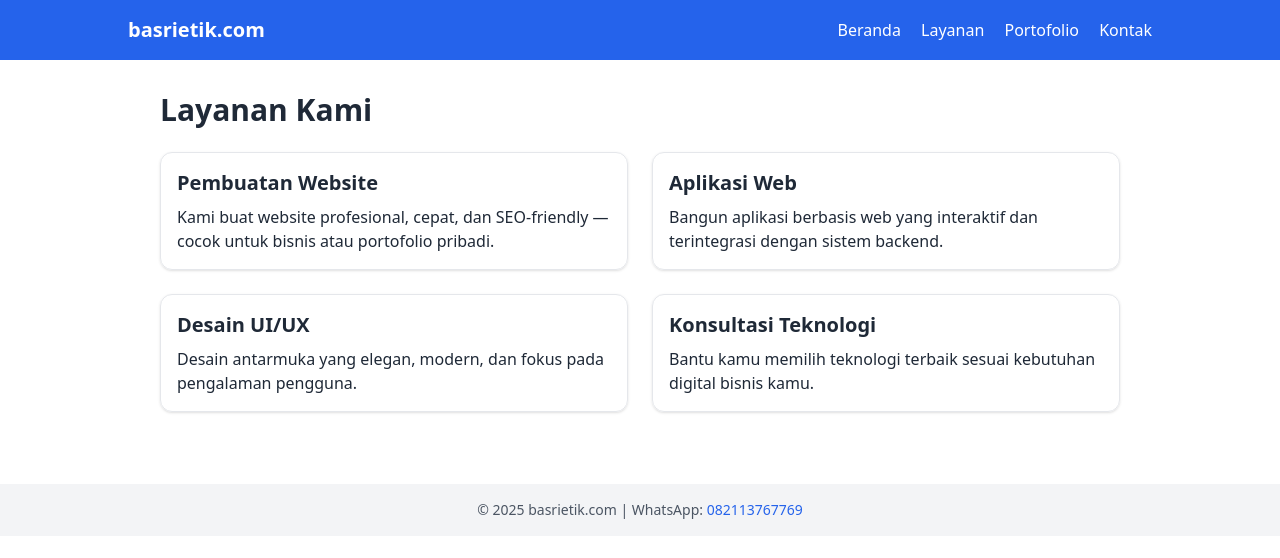
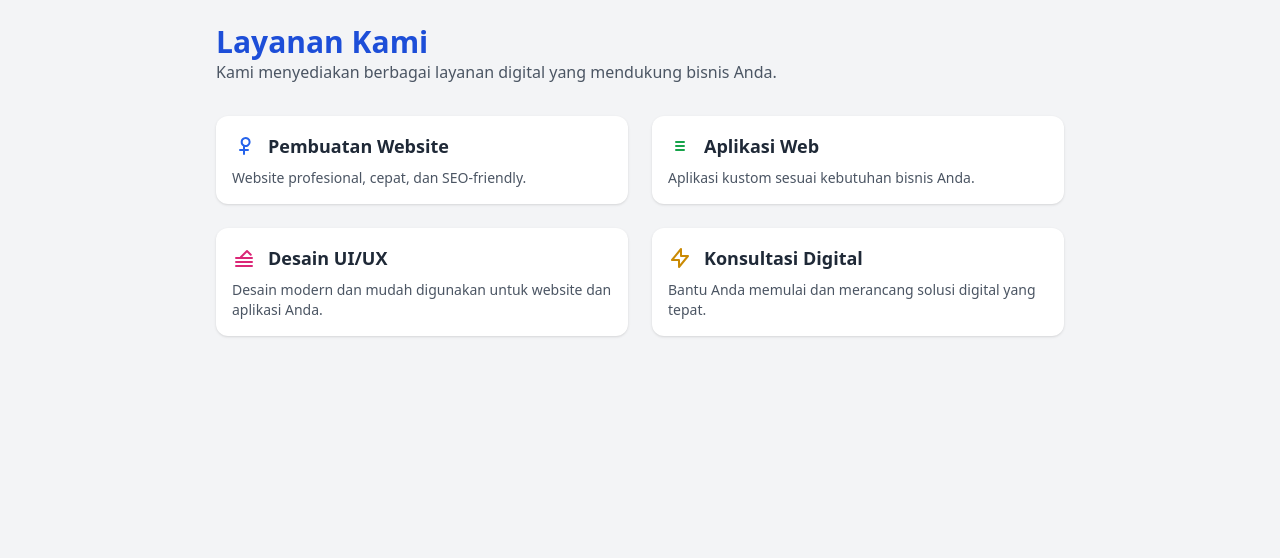
Before and after one commit to basrietik-gif/BasriTik.web, a plain HTML site: page services.html in a window 1280 px wide. Drawn offline with nearby package versions, Linux system fonts and the light colour scheme.

Commit message:
Update services.html

```diff
--- a/services.html
+++ b/services.html
@@ -3,50 +3,69 @@
 <head>
   <meta charset="UTF-8" />
   <meta name="viewport" content="width=device-width, initial-scale=1.0" />
-      <title>Layanan - Basrietik</title>
+  <title>Layanan | Basrietik</title>
   <script src="https://cdn.tailwindcss.com"></script>
 </head>
-        <body class="bg-white text-gray-800">
-          <header class="bg-blue-600 text-white p-4">
-              <div class="max-w-5xl mx-auto flex justify-between items-center">
-                    <h1 class="text-xl font-bold">basrietik.com</h1>
-                          <nav class="space-x-4">
-                                  <a href="index.html" class="hover:underline">Beranda</a>
-                                          <a href="services.html" class="hover:underline">Layanan</a>
-                                                  <a href="portfolio.html" class="hover:underline">Portofolio</a>
-                                                          <a href="contact.html" class="hover:underline">Kontak</a>
-                                                                </nav>
-                                                                    </div>
+<body class="bg-gray-100 text-gray-800">
+  <div class="max-w-4xl mx-auto p-6">
+    <header class="mb-8">
+      <h1 class="text-3xl font-bold text-blue-700">Layanan Kami</h1>
+      <p class="text-gray-600">Kami menyediakan berbagai layanan digital yang mendukung bisnis Anda.</p>
     </header>
 
-                                                                        <main class="max-w-5xl mx-auto p-8">
-                                                                            <h2 class="text-3xl font-semibold mb-6">Layanan Kami</h2>
-
     <div class="grid md:grid-cols-2 gap-6">
-                                                                                      <div class="border rounded-xl p-4 shadow hover:shadow-md transition">
-                                                                                              <h3 class="text-xl font-bold mb-2">Pembuatan Website</h3>
-                                                                                                      <p>Kami buat website profesional, cepat, dan SEO-friendly — cocok untuk bisnis atau portofolio pribadi.</p>
+      <!-- Layanan 1 -->
+      <div class="bg-white rounded-xl p-4 shadow">
+        <div class="flex items-center gap-3 mb-2">
+          <svg xmlns="http://www.w3.org/2000/svg" class="h-6 w-6 text-blue-600" fill="none"
+            viewBox="0 0 24 24" stroke="currentColor">
+            <path stroke-linecap="round" stroke-linejoin="round" stroke-width="2"
+              d="M12 4.354a4 4 0 110 7.292 4 4 0 010-7.292zM12 12v8m-4-4h8" />
+          </svg>
+          <h3 class="text-lg font-bold">Pembuatan Website</h3>
+        </div>
+        <p class="text-sm text-gray-600">Website profesional, cepat, dan SEO-friendly.</p>
       </div>
 
-                                                                                                                  <div class="border rounded-xl p-4 shadow hover:shadow-md transition">
-                                                                                                                          <h3 class="text-xl font-bold mb-2">Aplikasi Web</h3>
-                                                                                                                                  <p>Bangun aplikasi berbasis web yang interaktif dan terintegrasi dengan sistem backend.</p>
+      <!-- Layanan 2 -->
+      <div class="bg-white rounded-xl p-4 shadow">
+        <div class="flex items-center gap-3 mb-2">
+          <svg xmlns="http://www.w3.org/2000/svg" class="h-6 w-6 text-green-600" fill="none"
+            viewBox="0 0 24 24" stroke="currentColor">
+            <path stroke-linecap="round" stroke-linejoin="round" stroke-width="2"
+              d="M8 16h8M8 12h8M8 8h8" />
+          </svg>
+          <h3 class="text-lg font-bold">Aplikasi Web</h3>
+        </div>
+        <p class="text-sm text-gray-600">Aplikasi kustom sesuai kebutuhan bisnis Anda.</p>
       </div>
 
-                                                                                                                                              <div class="border rounded-xl p-4 shadow hover:shadow-md transition">
-                                                                                                                                                      <h3 class="text-xl font-bold mb-2">Desain UI/UX</h3>
-                                                                                                                                                              <p>Desain antarmuka yang elegan, modern, dan fokus pada pengalaman pengguna.</p>
+      <!-- Layanan 3 -->
+      <div class="bg-white rounded-xl p-4 shadow">
+        <div class="flex items-center gap-3 mb-2">
+          <svg xmlns="http://www.w3.org/2000/svg" class="h-6 w-6 text-pink-600" fill="none"
+            viewBox="0 0 24 24" stroke="currentColor">
+            <path stroke-linecap="round" stroke-linejoin="round" stroke-width="2"
+              d="M15.232 5.232l3.536 3.536M9 11l6-6M4 20h16M4 16h16M4 12h16" />
+          </svg>
+          <h3 class="text-lg font-bold">Desain UI/UX</h3>
+        </div>
+        <p class="text-sm text-gray-600">Desain modern dan mudah digunakan untuk website dan aplikasi Anda.</p>
       </div>
 
-                                                                                                                                                                          <div class="border rounded-xl p-4 shadow hover:shadow-md transition">
-                                                                                                                                                                                  <h3 class="text-xl font-bold mb-2">Konsultasi Teknologi</h3>
-                                                                                                                                                                                          <p>Bantu kamu memilih teknologi terbaik sesuai kebutuhan digital bisnis kamu.</p>
+      <!-- Layanan 4 -->
+      <div class="bg-white rounded-xl p-4 shadow">
+        <div class="flex items-center gap-3 mb-2">
+          <svg xmlns="http://www.w3.org/2000/svg" class="h-6 w-6 text-yellow-600" fill="none"
+            viewBox="0 0 24 24" stroke="currentColor">
+            <path stroke-linecap="round" stroke-linejoin="round" stroke-width="2"
+              d="M13 10V3L4 14h7v7l9-11h-7z" />
+          </svg>
+          <h3 class="text-lg font-bold">Konsultasi Digital</h3>
+        </div>
+        <p class="text-sm text-gray-600">Bantu Anda memulai dan merancang solusi digital yang tepat.</p>
       </div>
     </div>
-                                                                                                                                                                                                      </main>
-
-                                                                                                                                                                                                        <footer class="bg-gray-100 p-4 mt-10 text-center text-sm text-gray-600">
-                                                                                                                                                                                                            &copy; 2025 basrietik.com | WhatsApp: <a href="https://wa.me/6282113767769" class="text-blue-600">082113767769</a>
-                                                                                                                                                                                                              </footer>
+  </div>
 </body>
 </html>
```
Lines whose indentation alone changed are shown as unchanged.
